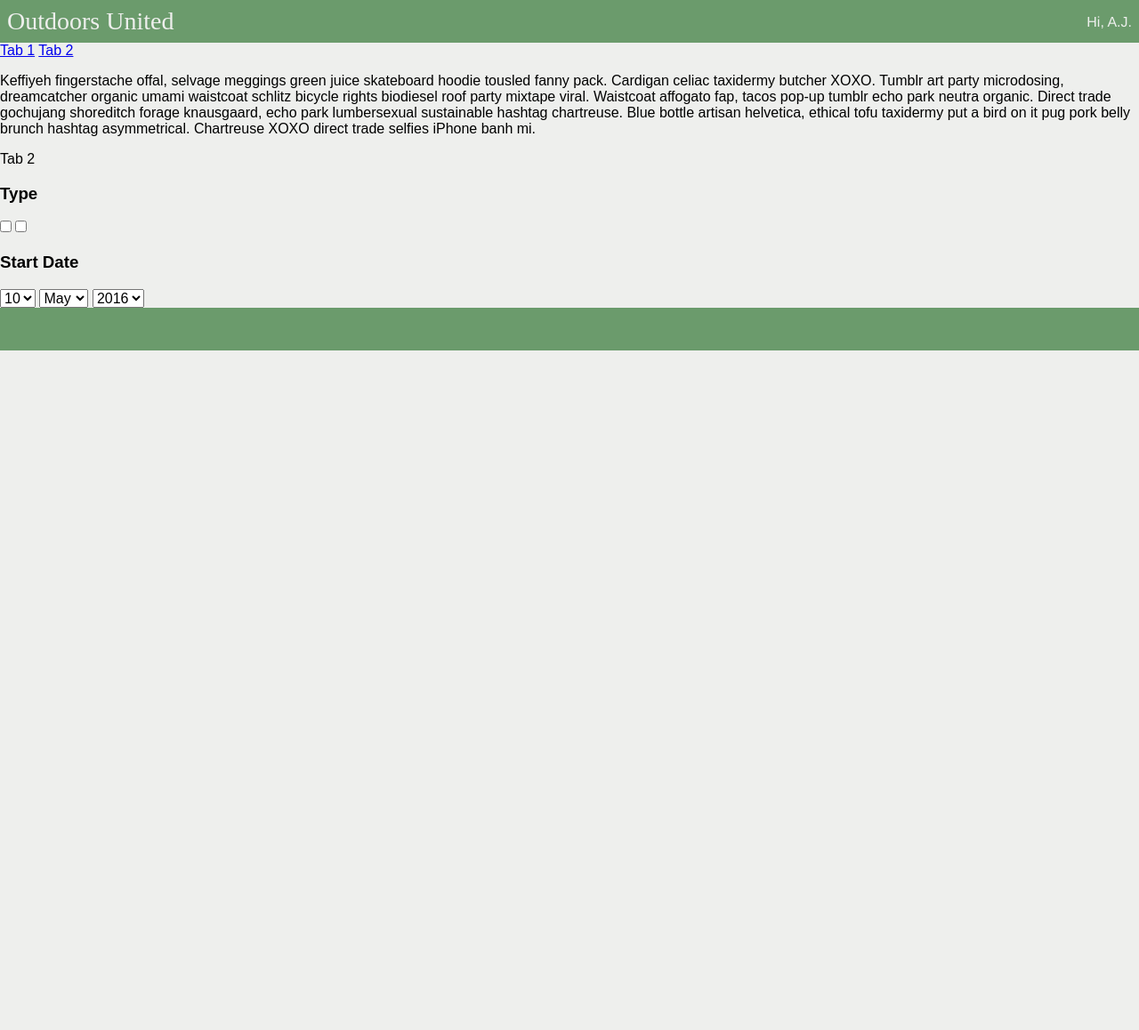
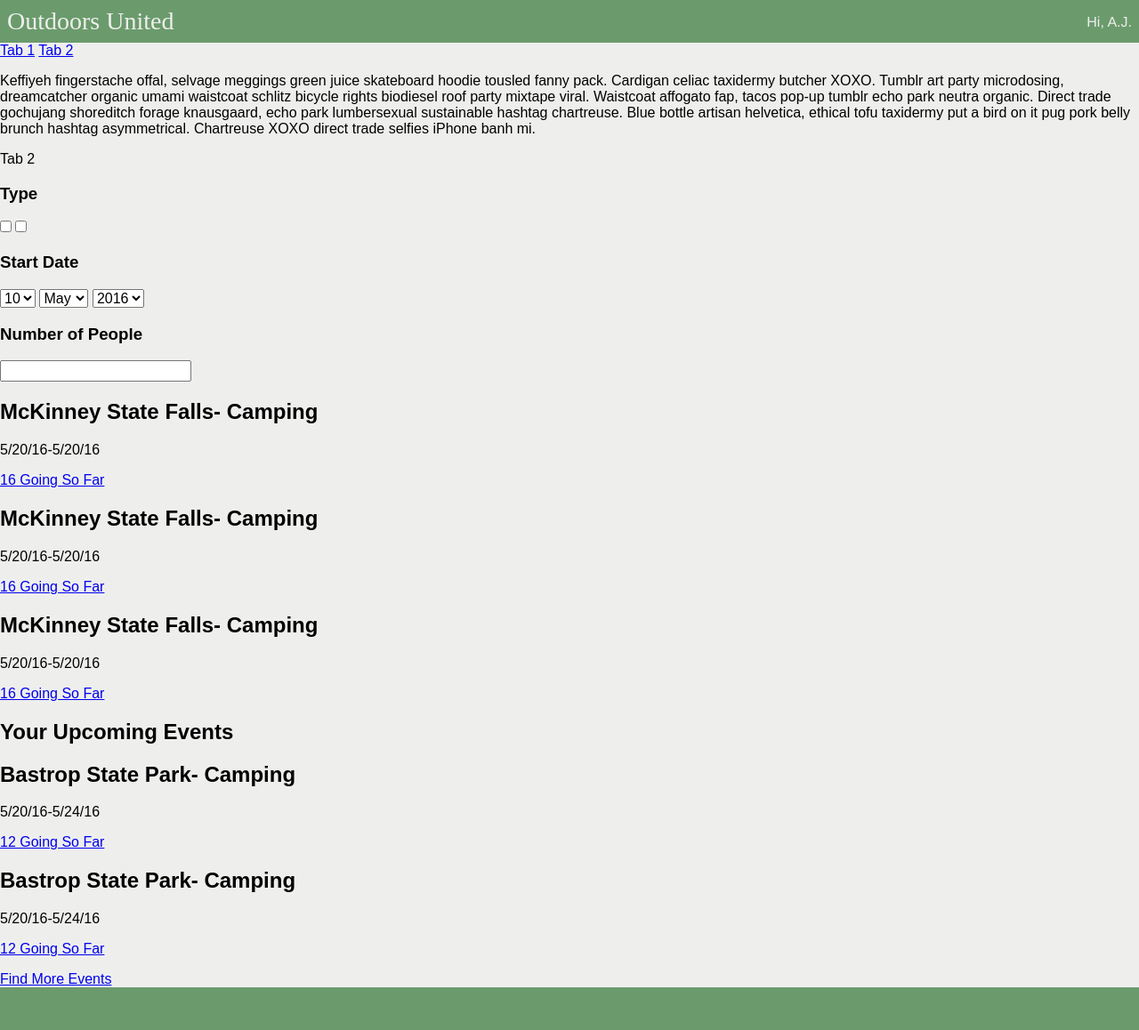
Before and after one commit to EricBlake/Outdoors-United-V1, a Jekyll site: the page built from outdoorsunited/events.html, in a window 1280 px wide. Shown: the whole page at 89% size. Built offline with Jekyll 4.4.1, drawn with Linux system fonts in a browser that asks for light colours; before the commit the page ends 900 px from its top, so only the background shows below that.

Commit message:
pushing Home Page and Updates to Events Page

```diff
--- a/outdoorsunited/events.html
+++ b/outdoorsunited/events.html
@@ -48,8 +48,65 @@ layout: default
                 </script>
 
     <!--____________________________________________ end javascript for date selector-->
+      </div><!--closing event_date-->
 
-      </div><!--closing event_date-->
+      <div class="number_people">
+        <h3>Number of People</h3>
+        <input></input>
+      </div><!--closing number_poeple tab-->
+            <div class="event_wrapper">
+
+            <div class="recomended_events">
+              <h2>McKinney State Falls- Camping</h2>
+              <p>5/20/16-5/20/16</p>
+              <a href="#">16 Going So Far</a>
+            </div><!--closing recomended_events tag-->
+
+
+
+
+
+
+
+            <div class="recomended_events">
+              <h2>McKinney State Falls- Camping</h2>
+              <p>5/20/16-5/20/16</p>
+              <a href="#">16 Going So Far</a>
+            </div><!--closing recomended_events tag-->
+
+
+          </div><!--closing event_wrapper-->
+
+          <div class="event_wrapper">
+
+            <div class="recomended_events">
+              <h2>McKinney State Falls- Camping</h2>
+              <p>5/20/16-5/20/16</p>
+              <a href="#">16 Going So Far</a>
+            </div><!--closing recomended_events tag-->
+          </div><!--closing event_wrapper-->
+
+          <h2>Your Upcoming Events</h2>
+
+        <div class="upcoming_events">
+
+          <H2>Bastrop State Park- Camping</H2>
+          <p>5/20/16-5/24/16</p>
+          <a href="#">12 Going So Far</a>
+
+
+        </div><!--closing upcoming_events-->
+
+        <div class="upcoming_events">
+
+          <H2>Bastrop State Park- Camping</H2>
+          <p>5/20/16-5/24/16</p>
+          <p><a href="#">12 Going So Far</a></p>
+          <a class="find_more_button" href="#">Find More Events</a>
+        </div><!--closing upcoming_events-->
+
+
+
     </div><!--closing explore_tag-->
 
 </div><!--closing event_wrapper-->
```
Also changed, not shown: outdoorsunited/home.html (added, +37 -0 lines).
